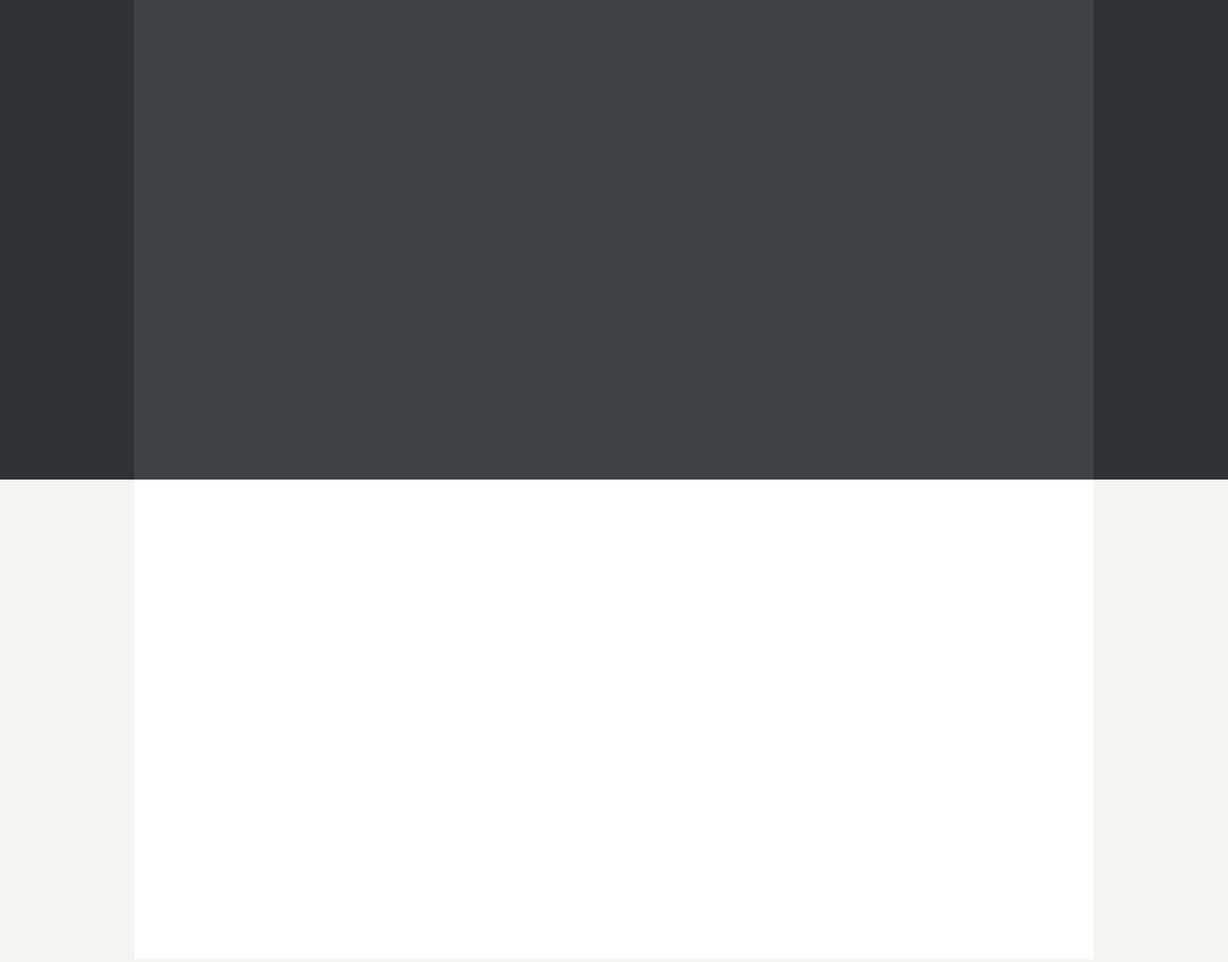
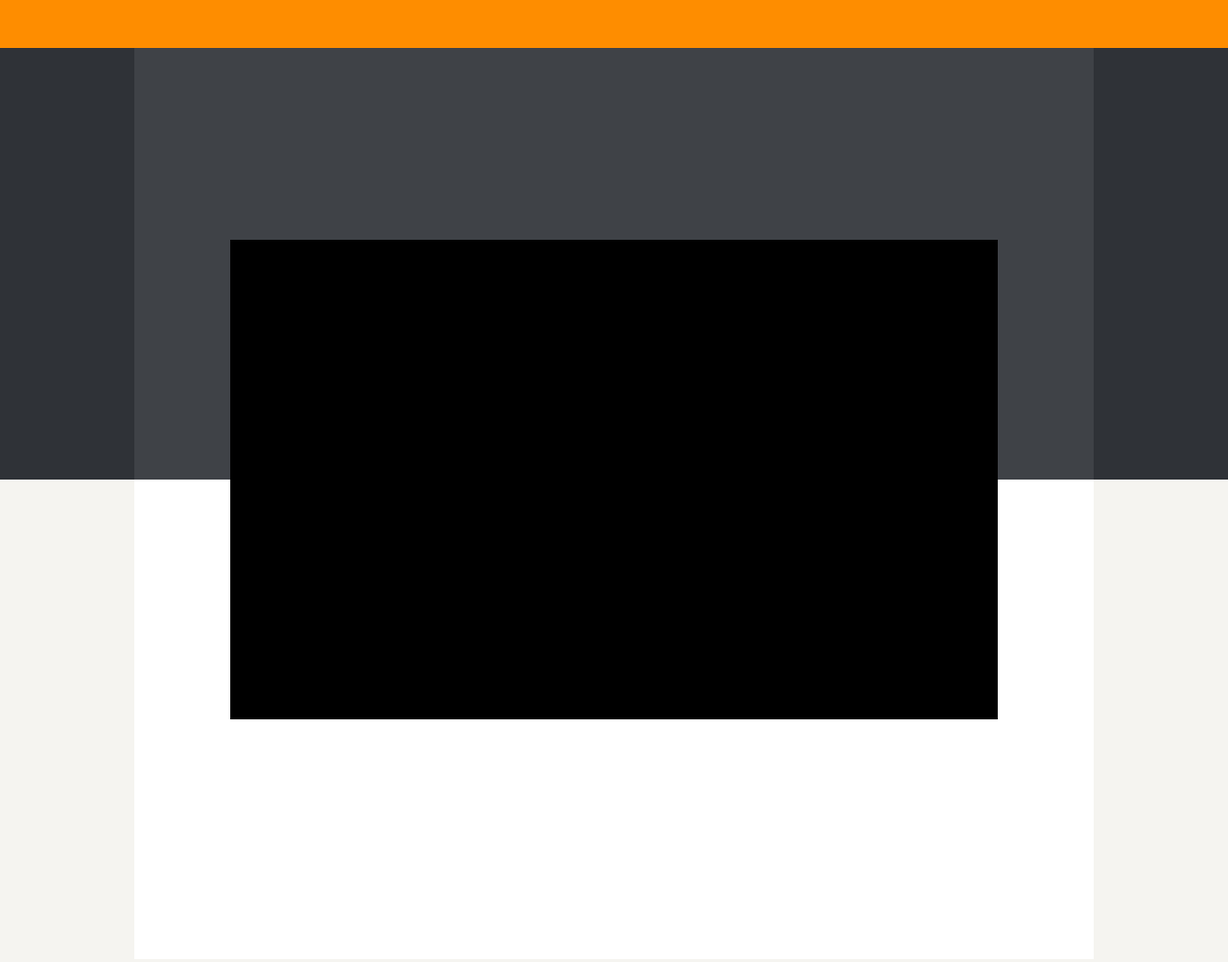
Before and after one commit to nikolaknot/Asphalt-Paving, a plain HTML site: page index.html in a window 1280 px wide. Shown: the top 1003 px of the page at 96% size. Drawn offline with Linux system fonts and the light colour scheme.

Commit message:
first commit

```diff
--- a/css-style/style.css
+++ b/css-style/style.css
@@ -20,6 +20,7 @@
   height: 500px;
   width: 1000px;
   margin: 0 auto;
+  z-index: -1;
 }
 
 .main-div {
@@ -28,3 +29,22 @@
   height: 500px;
   margin: 0 auto;
 }
+
+.img-div {
+  background-color: black;
+  width: 800px;
+  height: 500px;
+  margin: 0 auto;
+  position: relative;
+  top: 200px;
+}
+
+.navigation {
+  background-color: #FE8D00;
+  background: -webkit-linear-gradient (#FE8D00, #FFA820);
+  background:    -moz-linear-gradient (#FE8D00, #FFA820);
+  background:      -o-linear-gradient (#FE8D00, #FFA820);
+  background:         linear-gradient (#FE8D00, #FFA820);
+  width: 100%;
+  height: 50px;
+}
--- a/index.html
+++ b/index.html
@@ -8,9 +8,16 @@
 </head>
 <body>
   <section class="upper-section">
-    <div class="asphalt-paving">
+    <nav class="navigation">
 
-    </div>
+    </nav>
+      <div class="asphalt-paving">
+
+        <div class="img-div">
+
+        </div>
+
+      </div>
 
 
   </section>
```
